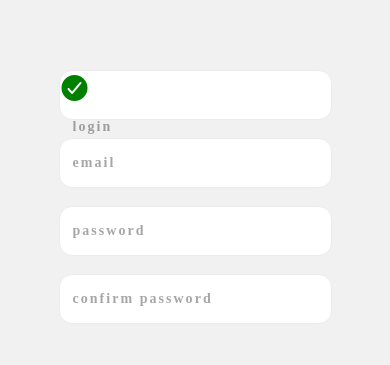
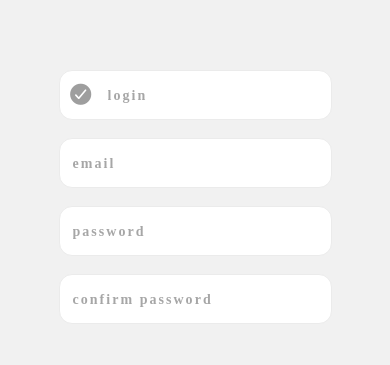
Before and after one commit to kubakrakowiak/TourItFront, a React Native app: screen / in a window 390 px wide. Shown: the part 297-662 px from the top of the page. Built offline with nearby package versions, Linux system fonts and the light colour scheme.

Commit message:
Added icon in inputtext

```diff
--- a/components/ui/InputText.js
+++ b/components/ui/InputText.js
@@ -6,9 +6,9 @@ import React from "react";
 function InputText({ onUpdateValue, value, textInputConfig, icon }) {
   return (
     <View style={styles.inputContainer}>
-      {icon &&
-          <Ionicons name={icon} size={32} color="green" />
-      }
+      {icon && (
+        <Ionicons style={styles.icon} name={icon} size={26} />
+      )}
       <TextInput
         style={styles.input}
         onChangeText={onUpdateValue}
@@ -21,6 +21,7 @@ function InputText({ onUpdateValue, value, textInputConfig, icon }) {
 
 const styles = StyleSheet.create({
   inputContainer: {
+    flexDirection: "row",
     marginHorizontal: 4,
     marginBottom: 18,
     borderRadius: 13,
@@ -44,6 +45,13 @@ const styles = StyleSheet.create({
     fontWeight: "600",
     letterSpacing: 2.03,
     textTransform: "lowercase",
+    outlineStyle: "none",
+  },
+  icon: {
+    marginBottom: 9,
+    marginLeft: 9,
+    marginTop: 9,
+    color: "#9E9E9E",
   },
 });
 
```
